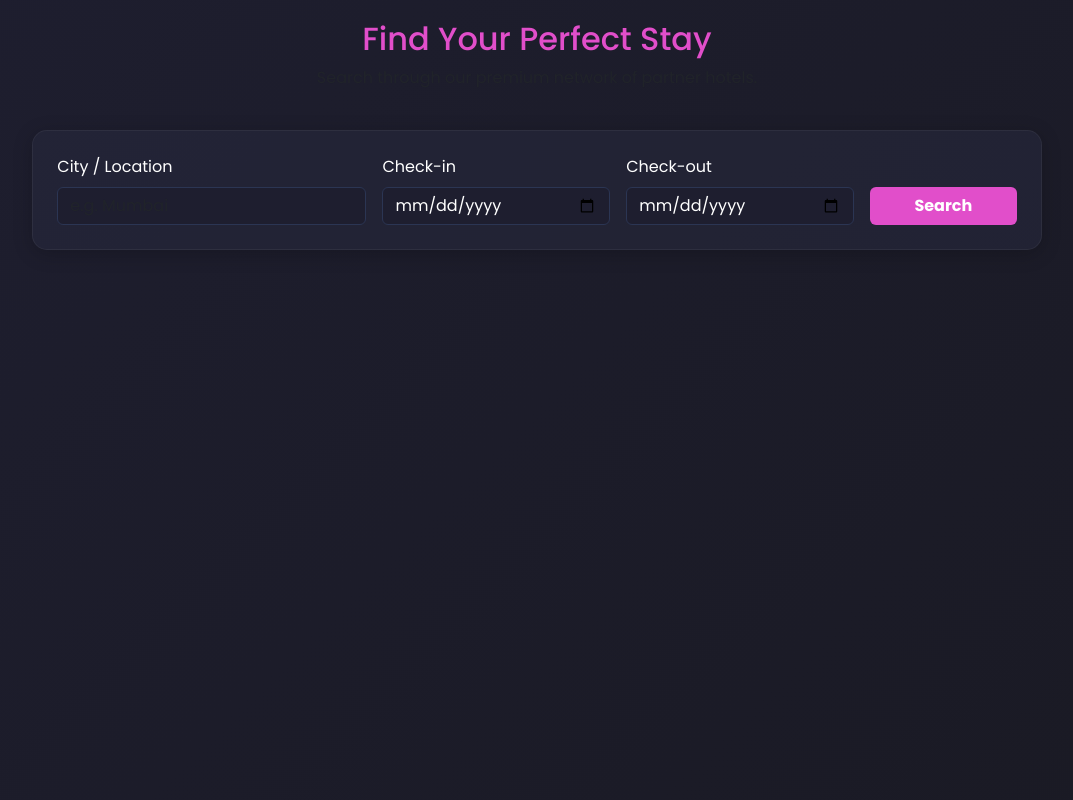
After one commit to sameeeerjadhav/Shirdi-Hotel-Management, a PHP site: page /search in a window 1280 px wide. The commit adds this page. Shown: the whole page, without its empty margins (103-1176 px from the left). Run offline with PHP 8.4, Linux system fonts and the light colour scheme.

Commit message:
Phase 4: Guest Booking Flow and Smart Transfer Engine Logic

```diff
--- /dev/null
+++ b/src/Controllers/BookingController.php
@@ -0,0 +1,65 @@
+<?php
+
+namespace App\Controllers;
+
+use Core\Controller;
+use App\Services\TransferEngine;
+
+class BookingController extends Controller {
+
+    public function search() {
+        $city = $_GET['city'] ?? '';
+        $checkin = $_GET['checkin'] ?? '';
+        $checkout = $_GET['checkout'] ?? '';
+
+        // Mock data for search results
+        $hotels = [];
+        if (!empty($city)) {
+            $hotels = [
+                ['id' => 1, 'name' => 'Grand Plaza Hotel', 'city' => 'Mumbai', 'price' => 3500, 'rating' => 4.5, 'available_rooms' => 5],
+                ['id' => 2, 'name' => 'Sea View Resort', 'city' => 'Mumbai', 'price' => 4200, 'rating' => 4.8, 'available_rooms' => 0] // Full
+            ];
+        }
+
+        return $this->view('guest/search', [
+            'title' => 'Search Hotels - CHNMS',
+            'hotels' => $hotels,
+            'city' => $city,
+            'checkin' => $checkin,
+            'checkout' => $checkout
+        ]);
+    }
+
+    public function checkoutForm($hotel_id) {
+        // Mock hotel details
+        $hotel = ['id' => $hotel_id, 'name' => 'Grand Plaza Hotel', 'price' => 3500];
+
+        // Check if hotel is full
+        if ($hotel_id == 2) {
+            // Initiate Smart Transfer Engine
+            $engine = new TransferEngine();
+            $alternative = $engine->findAlternative('Mumbai', 4200);
+
+            if ($alternative) {
+                $_SESSION['transfer_alert'] = "The hotel you selected is fully booked. We have found a great alternative for you!";
+                $this->redirect('/checkout/' . $alternative['id']);
+            } else {
+                $_SESSION['error'] = "The hotel is fully booked and no alternatives are available right now.";
+                $this->redirect('/search');
+            }
+        }
+
+        return $this->view('guest/checkout', [
+            'title' => 'Checkout - CHNMS',
+            'hotel' => $hotel
+        ]);
+    }
+
+    public function processCheckout($hotel_id) {
+        // Here we would handle Razorpay payment initialization and insert into `bookings` table.
+        // For now, mock success.
+
+        $_SESSION['success'] = "Booking confirmed successfully!";
+        $this->redirect('/');
+    }
+}
--- /dev/null
+++ b/src/Views/guest/search.php
@@ -0,0 +1,70 @@
+<div class="row fade-in mb-4">
+    <div class="col-12 text-center">
+        <h2 style="color: #e14eca;">Find Your Perfect Stay</h2>
+        <p class="text-muted">Search through our premium network of partner hotels.</p>
+    </div>
+</div>
+
+<div class="row justify-content-center fade-in mb-5">
+    <div class="col-md-10">
+        <div class="card glass-card p-4">
+            <form action="/search" method="GET" class="row g-3 align-items-end">
+                <div class="col-md-4">
+                    <label class="form-label text-white">City / Location</label>
+                    <input type="text" name="city" class="form-control" value="<?= htmlspecialchars($city ?? '') ?>" placeholder="e.g. Mumbai" required>
+                </div>
+                <div class="col-md-3">
+                    <label class="form-label text-white">Check-in</label>
+                    <input type="date" name="checkin" class="form-control" value="<?= htmlspecialchars($checkin ?? '') ?>" required>
+                </div>
+                <div class="col-md-3">
+                    <label class="form-label text-white">Check-out</label>
+                    <input type="date" name="checkout" class="form-control" value="<?= htmlspecialchars($checkout ?? '') ?>" required>
+                </div>
+                <div class="col-md-2">
+                    <button type="submit" class="btn w-100" style="background-color: #e14eca; color: white; font-weight: bold;">Search</button>
+                </div>
+            </form>
+        </div>
+    </div>
+</div>
+
+<?php if (isset($_GET['city'])): ?>
+<div class="row fade-in">
+    <div class="col-12">
+        <h4 class="text-white mb-4">Search Results for "<?= htmlspecialchars($city) ?>"</h4>
+    </div>
+
+    <?php if (empty($hotels)): ?>
+        <div class="col-12">
+            <div class="alert alert-warning">No hotels found in this city.</div>
+        </div>
+    <?php else: ?>
+        <?php foreach($hotels as $hotel): ?>
+        <div class="col-md-6 mb-4">
+            <div class="card glass-card h-100">
+                <div class="card-body d-flex flex-column">
+                    <div class="d-flex justify-content-between align-items-start mb-2">
+                        <h5 class="card-title text-white mb-0" style="font-weight: 600;"><?= htmlspecialchars($hotel['name']) ?></h5>
+                        <span class="badge bg-warning text-dark">⭐ <?= $hotel['rating'] ?></span>
+                    </div>
+                    <p class="text-muted"><i class="fa fa-map-marker"></i> <?= htmlspecialchars($hotel['city']) ?></p>
+
+                    <div class="mt-auto pt-3 border-top border-secondary d-flex justify-content-between align-items-center">
+                        <div>
+                            <span class="fs-4 fw-bold text-white">₹<?= number_format($hotel['price']) ?></span>
+                            <span class="text-muted small">/ night</span>
+                        </div>
+                        <?php if($hotel['available_rooms'] > 0): ?>
+                            <a href="/checkout/<?= $hotel['id'] ?>" class="btn btn-success px-4" style="border-radius: 20px;">Book Now</a>
+                        <?php else: ?>
+                            <a href="/checkout/<?= $hotel['id'] ?>" class="btn btn-danger px-4" style="border-radius: 20px;">Sold Out - Find Alternative</a>
+                        <?php endif; ?>
+                    </div>
+                </div>
+            </div>
+        </div>
+        <?php endforeach; ?>
+    <?php endif; ?>
+</div>
+<?php endif; ?>
--- a/src/routes.php
+++ b/src/routes.php
@@ -21,5 +21,11 @@ $router->get('/hotel/rooms', [HotelController::class, 'rooms']);
 $router->post('/hotel/rooms/add', [HotelController::class, 'addRoom']);
 
 // Public/Guest Routes
+use App\Controllers\BookingController;
+
 $router->get('/register-hotel', [HomeController::class, 'registerHotelForm']);
 $router->post('/register-hotel', [HomeController::class, 'registerHotelSubmit']);
+
+$router->get('/search', [BookingController::class, 'search']);
+$router->get('/checkout/{hotel_id}', [BookingController::class, 'checkoutForm']);
+$router->post('/checkout/{hotel_id}', [BookingController::class, 'processCheckout']);
```
Also changed, not shown: src/Services/TransferEngine.php (added, +29 -0 lines), src/Views/guest/checkout.php (added, +64 -0 lines), src/Views/home/index.php (+5 -3 lines).
